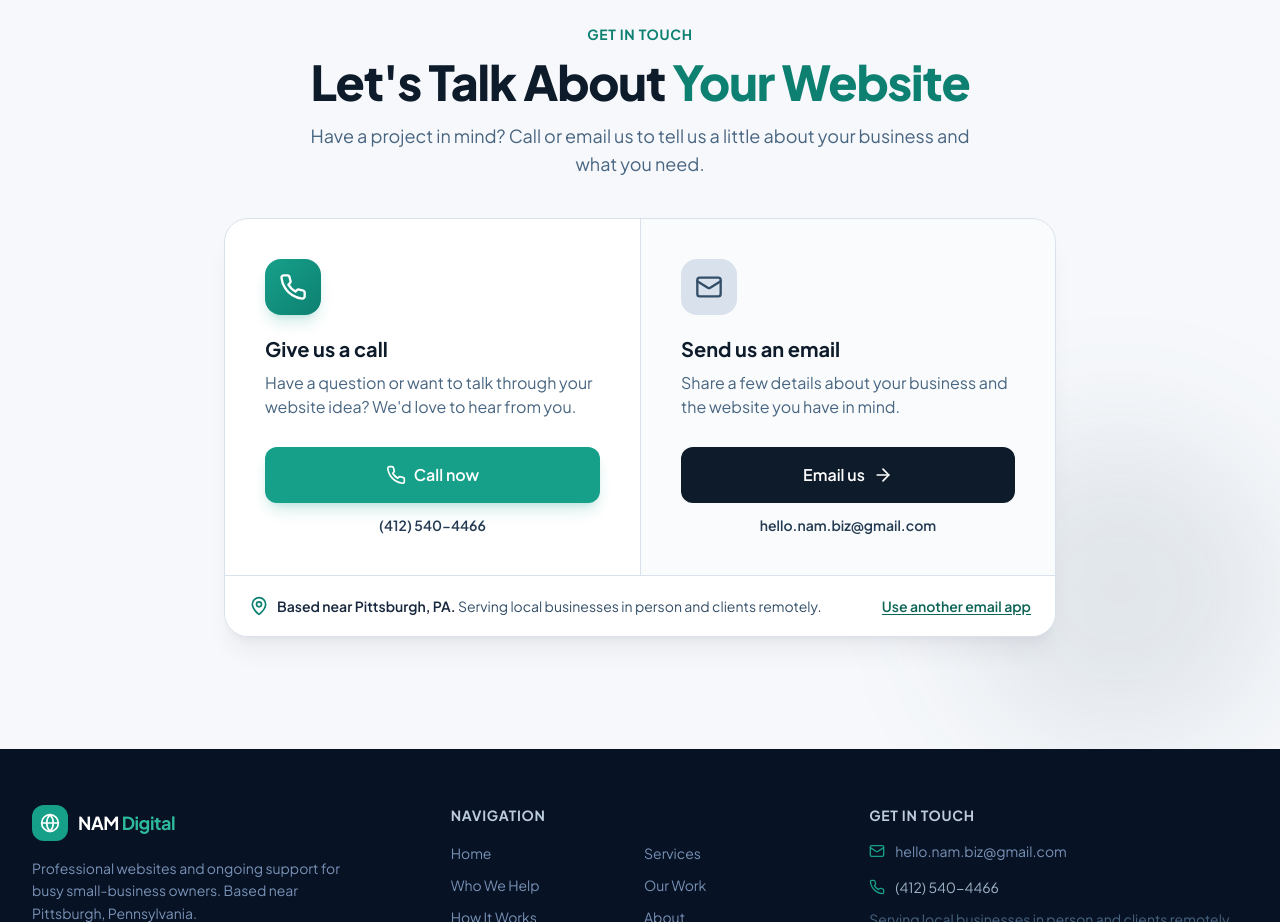
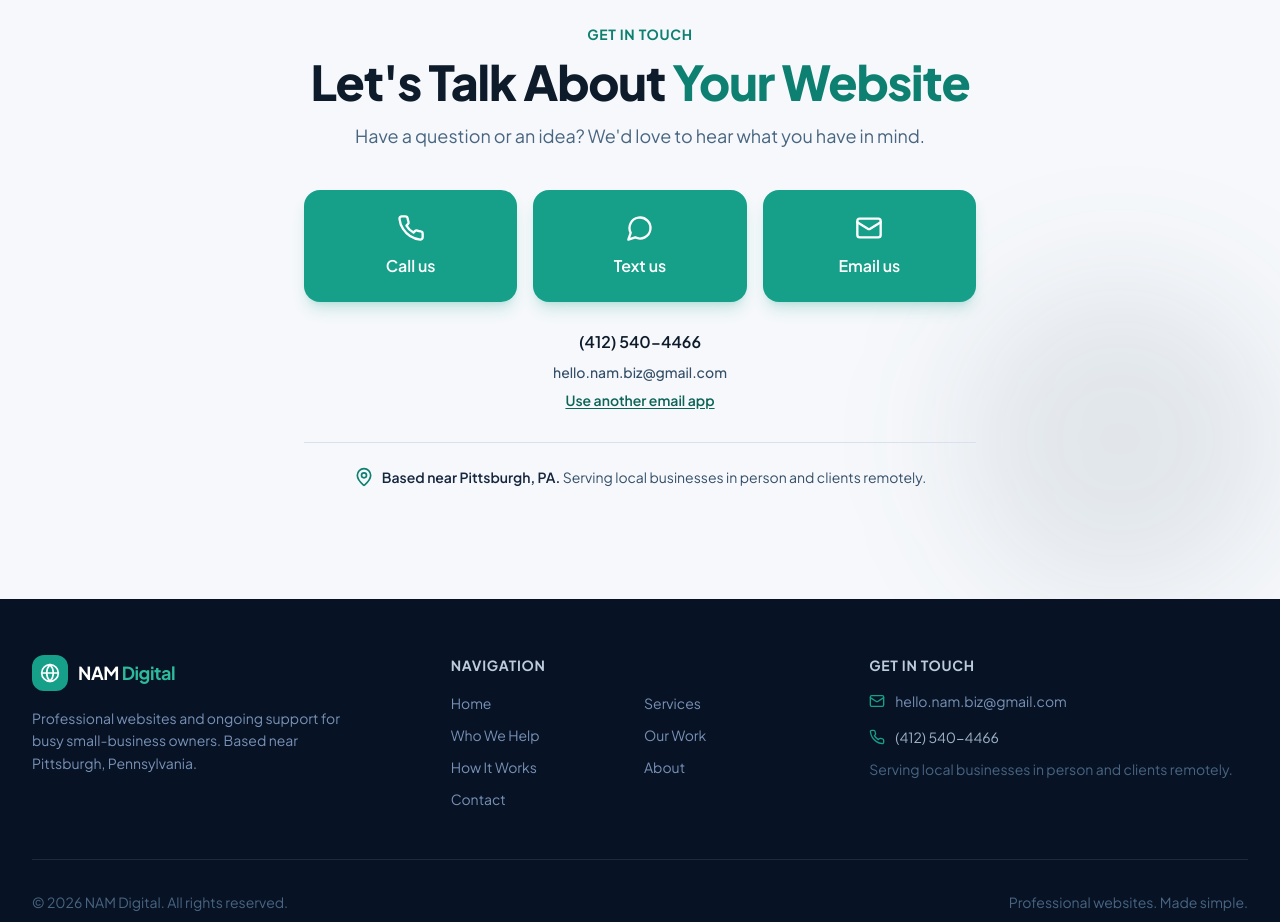
Before and after one commit to hellonambiz-blip/nam-digital-website, a React (Vite) app: page / in a window 1280 px wide. Shown: the part 6060-6982 px from the top of the page. Built offline with nearby package versions, Linux system fonts and the light colour scheme.

Commit message:
Update contact section with call text and email buttons

```diff
--- a/src/components/Contact.tsx
+++ b/src/components/Contact.tsx
@@ -1,13 +1,17 @@
-import { ArrowRight, Mail, MapPin, Phone } from 'lucide-react';
+import { Mail, MapPin, MessageCircle, Phone } from 'lucide-react';
 import Reveal from './Reveal';
 
 const EMAIL = 'hello.nam.biz@gmail.com';
 const PHONE_DISPLAY = '(412) 540-4466';
 const PHONE_LINK = 'tel:+14125404466';
+const SMS_LINK = 'sms:+14125404466';
 const SUBJECT = 'NAM Digital website inquiry';
 const BODY = 'Hi Nicolas,\n\nMy business name: \nWhat my business does: \nExisting website (if any): \nWhat I need help with: \n\nMy name: \nBest way to reach me: ';
 const GMAIL_INQUIRY = `https://mail.google.com/mail/?view=cm&fs=1&to=${encodeURIComponent(EMAIL)}&su=${encodeURIComponent(SUBJECT)}&body=${encodeURIComponent(BODY)}`;
 const APP_INQUIRY = `mailto:${EMAIL}?subject=${encodeURIComponent(SUBJECT)}&body=${encodeURIComponent(BODY)}`;
+
+const actionClasses =
+  'flex min-h-24 min-w-0 flex-col items-center justify-center gap-2 rounded-xl bg-teal-500 px-2 py-4 text-center text-sm font-semibold text-white shadow-lg shadow-teal-500/20 transition-colors hover:bg-teal-600 focus-visible:outline focus-visible:outline-2 focus-visible:outline-offset-2 focus-visible:outline-teal-600 sm:min-h-28 sm:gap-3 sm:rounded-2xl sm:text-base';
 
 export default function Contact() {
   return (
@@ -24,60 +28,58 @@ export default function Contact() {
             Let's Talk About <span className="text-teal-600">Your Website</span>
           </h2>
           <p className="mx-auto mt-4 max-w-2xl text-lg text-navy-500">
-            Have a project in mind? Call or email us to tell us a little about your business and what you need.
+            Have a question or an idea? We'd love to hear what you have in mind.
           </p>
         </Reveal>
 
-        <Reveal delay={150} className="mt-10">
-          <div className="overflow-hidden rounded-3xl border border-navy-100 bg-white shadow-xl shadow-navy-900/5">
-            <div className="grid md:grid-cols-2">
-              <div className="flex flex-col p-7 sm:p-9 lg:p-10">
-                <div className="flex h-14 w-14 items-center justify-center rounded-2xl bg-gradient-to-br from-teal-500 to-teal-600 text-white shadow-lg shadow-teal-500/20">
-                  <Phone className="h-7 w-7" aria-hidden="true" />
-                </div>
-                <h3 className="mt-5 text-xl font-bold text-navy-900">Give us a call</h3>
-                <p className="mt-2 text-base text-navy-500">
-                  Have a question or want to talk through your website idea? We'd love to hear from you.
-                </p>
-                <div className="mt-auto pt-7">
-                  <a href={PHONE_LINK}
+        <Reveal delay={150} className="mx-auto mt-10 max-w-2xl">
+          <div className="grid grid-cols-3 gap-2 sm:gap-4">
+            <a
+              href={PHONE_LINK}
               aria-label={`Call NAM Digital at ${PHONE_DISPLAY}`}
-                     className="group flex min-h-14 w-full items-center justify-center gap-2 rounded-xl bg-teal-500 px-5 py-4 text-base font-semibold text-white shadow-lg shadow-teal-500/20 transition-colors hover:bg-teal-400 focus-visible:outline focus-visible:outline-2 focus-visible:outline-offset-2 focus-visible:outline-teal-600">
-                    <Phone className="h-5 w-5 shrink-0" aria-hidden="true" />
-                    Call now
+              className={actionClasses}
+            >
+              <Phone className="h-6 w-6 shrink-0 sm:h-7 sm:w-7" aria-hidden="true" />
+              <span>Call us</span>
             </a>
-                  <p className="mt-3 text-center text-sm font-semibold text-navy-700">{PHONE_DISPLAY}</p>
-                </div>
+            <a
+              href={SMS_LINK}
+              aria-label={`Text NAM Digital at ${PHONE_DISPLAY}`}
+              className={actionClasses}
+            >
+              <MessageCircle className="h-6 w-6 shrink-0 sm:h-7 sm:w-7" aria-hidden="true" />
+              <span>Text us</span>
+            </a>
+            <a
+              href={GMAIL_INQUIRY}
+              target="_blank"
+              rel="noopener noreferrer"
+              aria-label={`Email NAM Digital at ${EMAIL} using Gmail`}
+              className={actionClasses}
+            >
+              <Mail className="h-6 w-6 shrink-0 sm:h-7 sm:w-7" aria-hidden="true" />
+              <span>Email us</span>
+            </a>
           </div>
 
-              <div className="flex flex-col border-t border-navy-100 bg-navy-50/40 p-7 sm:p-9 md:border-l md:border-t-0 lg:p-10">
-                <div className="flex h-14 w-14 items-center justify-center rounded-2xl bg-navy-100">
-                  <Mail className="h-7 w-7 text-navy-600" aria-hidden="true" />
+          <div className="mt-7 flex flex-col items-center gap-2 text-center">
+            <a href={PHONE_LINK} className="text-base font-semibold text-navy-900 underline-offset-2 hover:underline">
+              {PHONE_DISPLAY}
+            </a>
+            <a href={APP_INQUIRY} className="break-all text-sm font-medium text-navy-600 underline-offset-2 hover:underline">
+              {EMAIL}
+            </a>
+            <a href={APP_INQUIRY} className="text-sm font-semibold text-teal-700 underline underline-offset-2">
+              Use another email app
+            </a>
           </div>
-                <h3 className="mt-5 text-xl font-bold text-navy-900">Send us an email</h3>
-                <p className="mt-2 text-base text-navy-500">
-                  Share a few details about your business and the website you have in mind.
-                </p>
-                <div className="mt-auto pt-7">
-                  <a href={GMAIL_INQUIRY} target="_blank" rel="noopener noreferrer"
-                     className="group flex min-h-14 w-full items-center justify-center gap-2 rounded-xl bg-navy-900 px-5 py-4 text-base font-semibold text-white transition-colors hover:bg-navy-700 focus-visible:outline focus-visible:outline-2 focus-visible:outline-offset-2 focus-visible:outline-navy-900">
-                    Email us
-                    <ArrowRight className="h-5 w-5 shrink-0 transition-transform group-hover:translate-x-1" aria-hidden="true" />
-                  </a>
-                  <p className="mt-3 break-all text-center text-sm font-semibold text-navy-700">{EMAIL}</p>
-                </div>
-              </div>
-            </div>
-            <div className="flex flex-col items-center justify-center gap-2 border-t border-navy-100 bg-white px-6 py-5 text-center sm:flex-row sm:text-left">
+
+          <div className="mt-8 flex flex-col items-center justify-center gap-2 border-t border-navy-100 pt-6 text-center sm:flex-row">
             <MapPin className="h-5 w-5 shrink-0 text-teal-600" aria-hidden="true" />
             <p className="text-sm text-navy-600">
               <span className="font-semibold text-navy-800">Based near Pittsburgh, PA.</span>{' '}
               Serving local businesses in person and clients remotely.
             </p>
-              <a href={APP_INQUIRY} className="text-sm font-semibold text-teal-700 underline underline-offset-2 sm:ml-auto sm:shrink-0">
-                Use another email app
-              </a>
-            </div>
           </div>
         </Reveal>
       </div>
```
Lines whose indentation alone changed are shown as unchanged.
